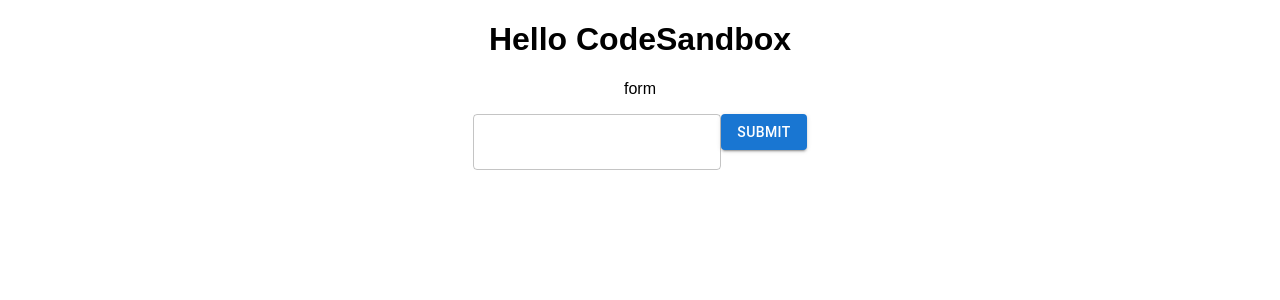
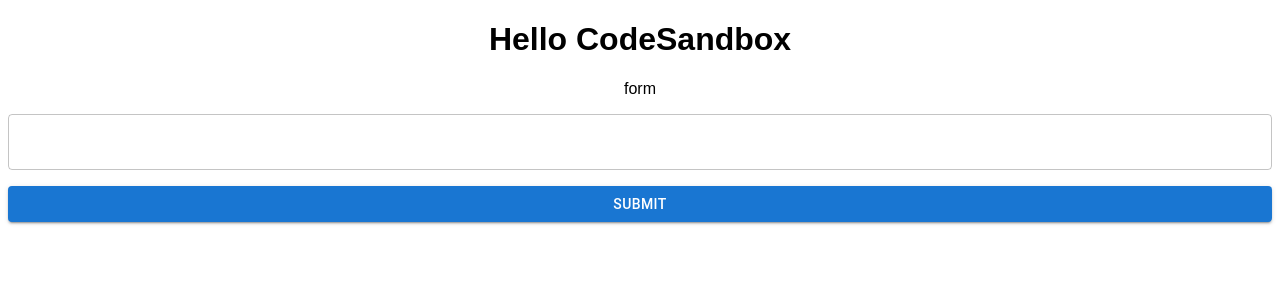
Before and after one commit to hascho/react-hook-form-sandbox, a React (Create React App) app: page / in a window 1280 px wide. Shown: the top 300 px of the page. Built offline with nearby package versions, Linux system fonts and the light colour scheme.

Commit message:
feat: add layout styles to the form

```diff
--- a/src/components/Form/Form.tsx
+++ b/src/components/Form/Form.tsx
@@ -1,7 +1,7 @@
 import { useForm, Controller } from "react-hook-form";
 import type { SubmitHandler } from "react-hook-form";
 import { yupResolver } from "@hookform/resolvers/yup";
-import { Button, TextField } from "@mui/material";
+import { Box, Button, TextField } from "@mui/material";
 
 import { schema } from "./Form.schema";
 import type { FormState } from "./Form.types";
@@ -27,6 +27,7 @@
   return (
     <form>
       <p>form</p>
+      <Box sx={{ display: "flex", flexDirection: "column", gap: "1rem" }}>
         <Controller
           control={control}
           render={({ field }) => (
@@ -42,6 +43,7 @@
         <Button onClick={handleSubmit(onSubmit)} variant="contained">
           Submit
         </Button>
+      </Box>
     </form>
   );
 };
```
Lines whose indentation alone changed are shown as unchanged.
